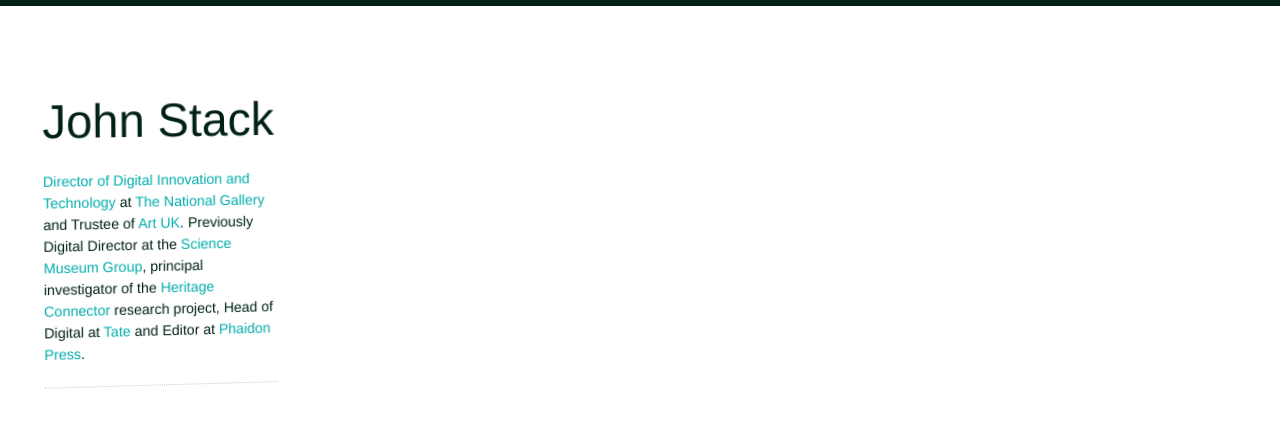
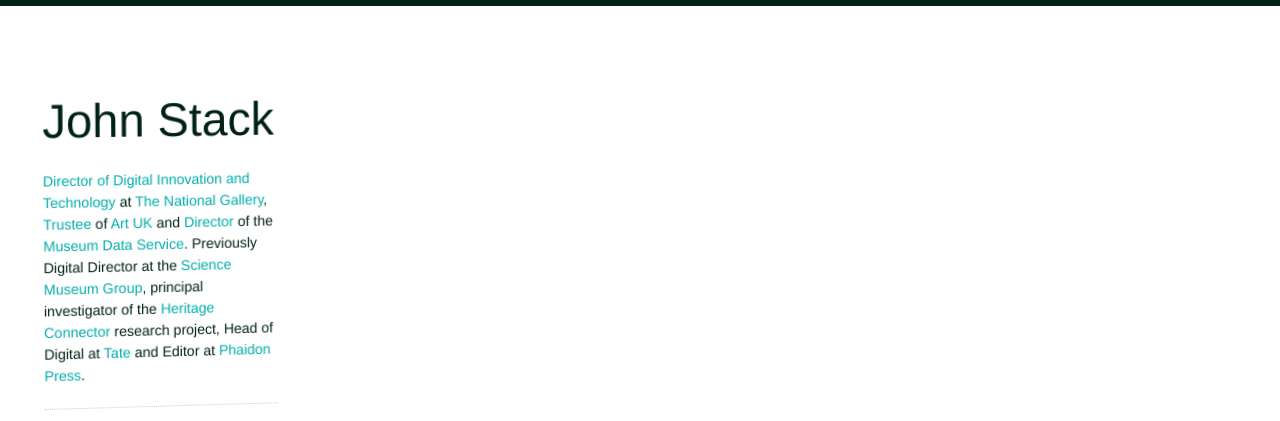
Before and after one commit to johnstack/st-ck.net, a plain HTML site: page index.html in a window 1280 px wide. Shown: the top 421 px of the page. Drawn offline with Linux system fonts and the light colour scheme; a script that the page names is missing.

Commit message:
Added MDS

```diff
--- a/index.html
+++ b/index.html
@@ -52,7 +52,7 @@
 
 <h1>John Stack</h1>
 
-<p><a href="https://www.nationalgallery.org.uk/about-us/organisation/executive-committee/john-stack">Director of Digital Innovation and Technology</a> at <a href="https://www.nationalgallery.org.uk">The National Gallery</a> and Trustee of <a href="https://artuk.org">Art UK</a>. Previously Digital Director at the <a href="https://www.sciencemuseumgroup.org.uk/">Science Museum Group</a>, principal investigator of the <a href="https://www.sciencemuseumgroup.org.uk/projects/heritage-connector">Heritage Connector</a> research project, Head of Digital at <a href="https://www.tate.org.uk/">Tate</a> and Editor at <a href="https://www.phaidon.com">Phaidon Press</a>.</p>
+<p><a href="https://www.nationalgallery.org.uk/about-us/organisation/executive-committee/john-stack">Director of Digital Innovation and Technology</a> at <a href="https://www.nationalgallery.org.uk">The National Gallery</a>, <a href="https://artuk.org/about/trustees-and-senior-management">Trustee</a> of <a href="https://artuk.org">Art UK</a> and <a href="https://museumdata.uk/about/governance/">Director</a> of the <a href="https://museumdata.uk/">Museum Data Service</a>. Previously Digital Director at the <a href="https://www.sciencemuseumgroup.org.uk/">Science Museum Group</a>, principal investigator of the <a href="https://www.sciencemuseumgroup.org.uk/projects/heritage-connector">Heritage Connector</a> research project, Head of Digital at <a href="https://www.tate.org.uk/">Tate</a> and Editor at <a href="https://www.phaidon.com">Phaidon Press</a>.</p>
 
 <!--
 	<p>Currently Digital Director at the <a href="https://www.sciencemuseumgroup.org.uk/">Science Museum Group</a> and trustee of <a href="https://artuk.org">Art UK</a>. Previously principal investigator of the <a href="https://www.sciencemuseumgroup.org.uk/projects/heritage-connector">Heritage Connector</a> project, <a href="https://www.tate.org.uk/about-us/digital">Head of Digital</a> at <a href="https://www.tate.org.uk/">Tate</a> and Editor of the <a href="https://en.wikipedia.org/wiki/Phaidon_Press#Art">Contemporary Artists Series</a> at <a href="https://www.phaidon.com">Phaidon Press</a>.</p>
```
Also changed, not shown: 1 other file.
